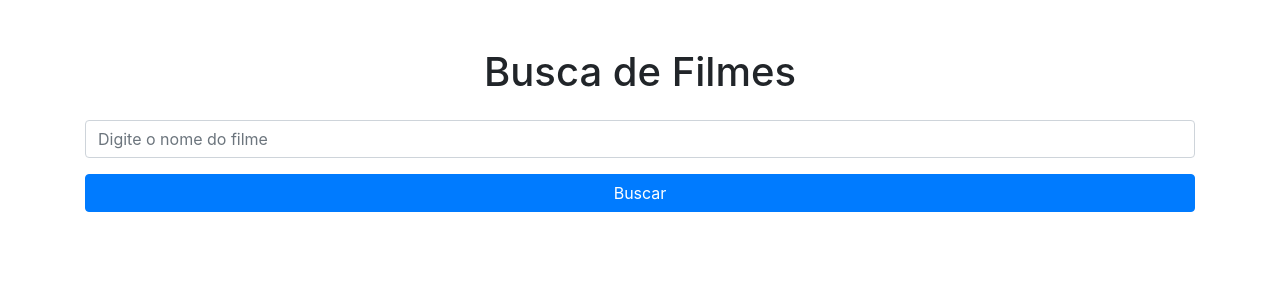
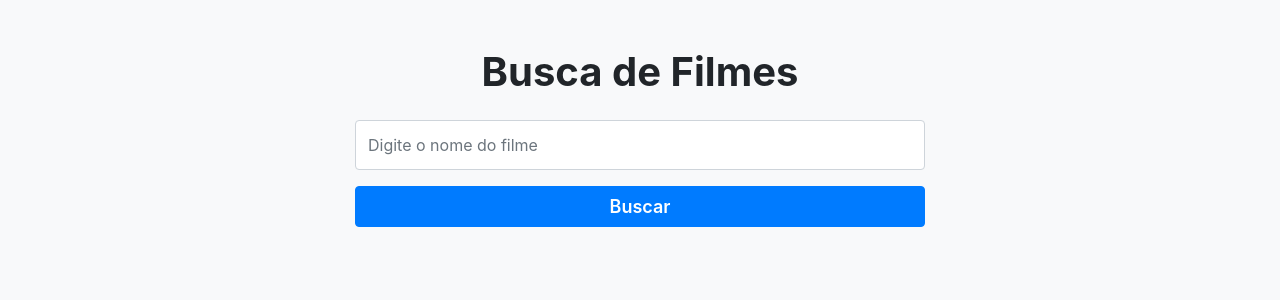
Before and after one commit to KiF1/big-data, a Python web app: template flask/templates/index.html in a window 1280 px wide. Shown: the top 300 px of the page. Run offline with Jinja, Linux system fonts and the light colour scheme; the template is opened without the code that fills it, so the values that code supplies are empty; some libraries are stand-ins or nearby versions.

Commit message:
Melhoria no layout

```diff
--- a/flask/templates/index.html
+++ b/flask/templates/index.html
@@ -5,6 +5,24 @@
     <meta name="viewport" content="width=device-width, initial-scale=1.0">
     <title>Busca de Filmes</title>
     <link rel="stylesheet" href="https://stackpath.bootstrapcdn.com/bootstrap/4.5.2/css/bootstrap.min.css">
+    <style>
+        body {
+            background-color: #f8f9fa;
+        }
+        .container {
+            max-width: 600px;
+        }
+        h1 {
+            font-weight: bold;
+        }
+        .form-group input {
+            height: 50px;
+        }
+        .btn {
+            font-size: 18px;
+            font-weight: 600;
+        }
+    </style>
 </head>
 <body>
     <div class="container mt-5">
@@ -27,14 +45,12 @@
                 </div>
                 <div class="card-body">
                     <p><strong>ID do Filme:</strong> {{ movie_data.id }}</p>
-                    <img src="https://image.tmdb.org/t/p/w500{{ movie_data.poster_path }}" alt="Capa do Filme" class="img-thumbnail w-25 mt-3">
+                    <img src="https://image.tmdb.org/t/p/w500{{ movie_data.poster_path }}" alt="Capa do Filme" class="img-thumbnail w-50 mt-3">
                     <p><strong>Resumo:</strong> {{ movie_data.overview }}</p>
                     <p><strong>Data de Lançamento:</strong> {{ movie_data.release_date }}</p>
-            <p><strong>Gêneros:</strong>
-                {% if movie_data %}
-                    {{ movie_data.genre_names | join(", ") }}
-                {% endif %}
-            </p>
+                    <p><strong>Gêneros:</strong>
+                        {{ movie_data.genre_names | join(", ") }}
+                    </p>
                     <p><strong>Nota Média:</strong> {{ movie_data.vote_average }}</p>
                 </div>
             </div>
```
